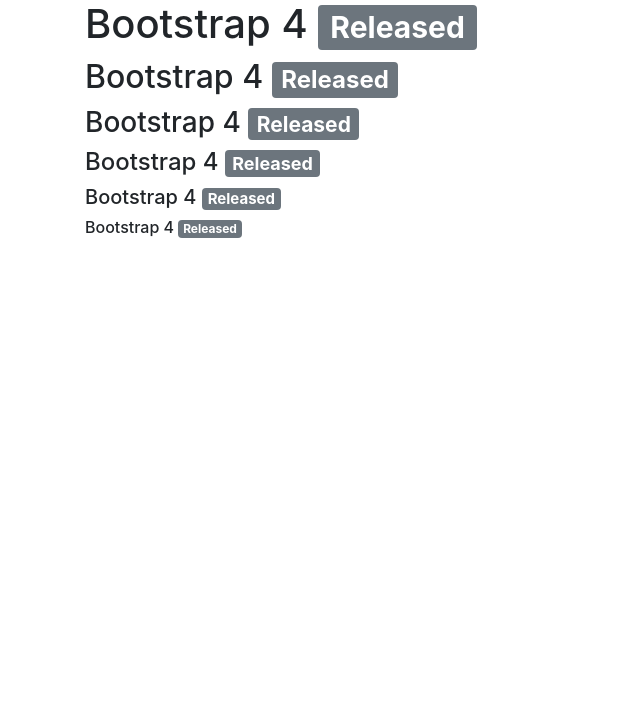
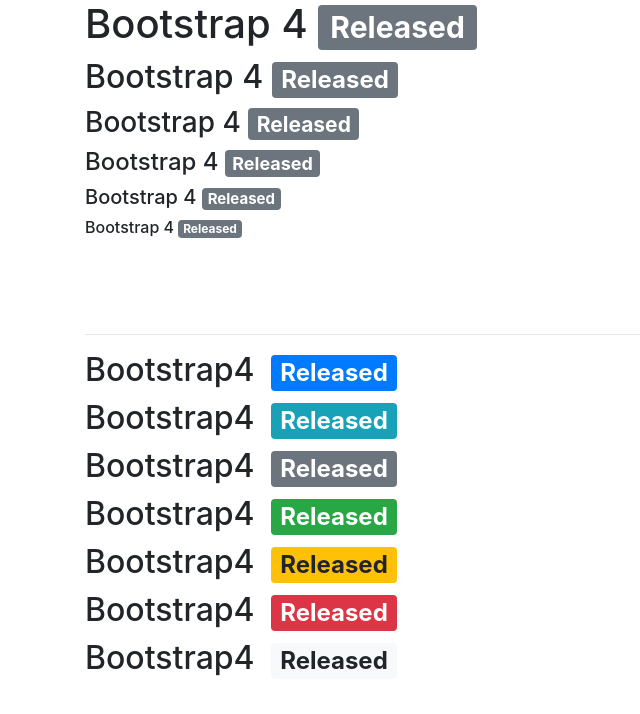
Before and after one commit to Emirdeveloper001/Bootstrap-Badge, a plain HTML site: page index.html in a window 1280 px wide. Shown: the whole page, without its empty margins (0-640 px from the left). Drawn offline with nearby package versions, Linux system fonts and the light colour scheme.

Commit message:
badge with differrent colors

```diff
--- a/index.html
+++ b/index.html
@@ -16,6 +16,16 @@
         <h4>Bootstrap 4 <span class="badge badge-secondary">Released</span></h4>
         <h5>Bootstrap 4 <span class="badge badge-secondary">Released</span></h5>
         <h6>Bootstrap 4 <span class="badge badge-secondary">Released</span></h6>
+        <br><br><br>
+        <hr>
+        <h2>Bootstrap4<span class=" mx-3 badge badge-primary">Released</span></h2>
+        <h2>Bootstrap4<span class=" mx-3 badge badge-info">Released</span></h2>
+        <h2>Bootstrap4<span class=" mx-3 badge badge-secondary">Released</span></h2>
+        <h2>Bootstrap4<span class=" mx-3 badge badge-success">Released</span></h2>
+        <h2>Bootstrap4<span class=" mx-3 badge badge-warning">Released</span></h2>
+        <h2>Bootstrap4<span class=" mx-3 badge badge-danger">Released</span></h2>
+        <h2>Bootstrap4<span class=" mx-3 badge badge-light">Released</span></h2>
+        <br>
     </div>
 </body>
 
```
